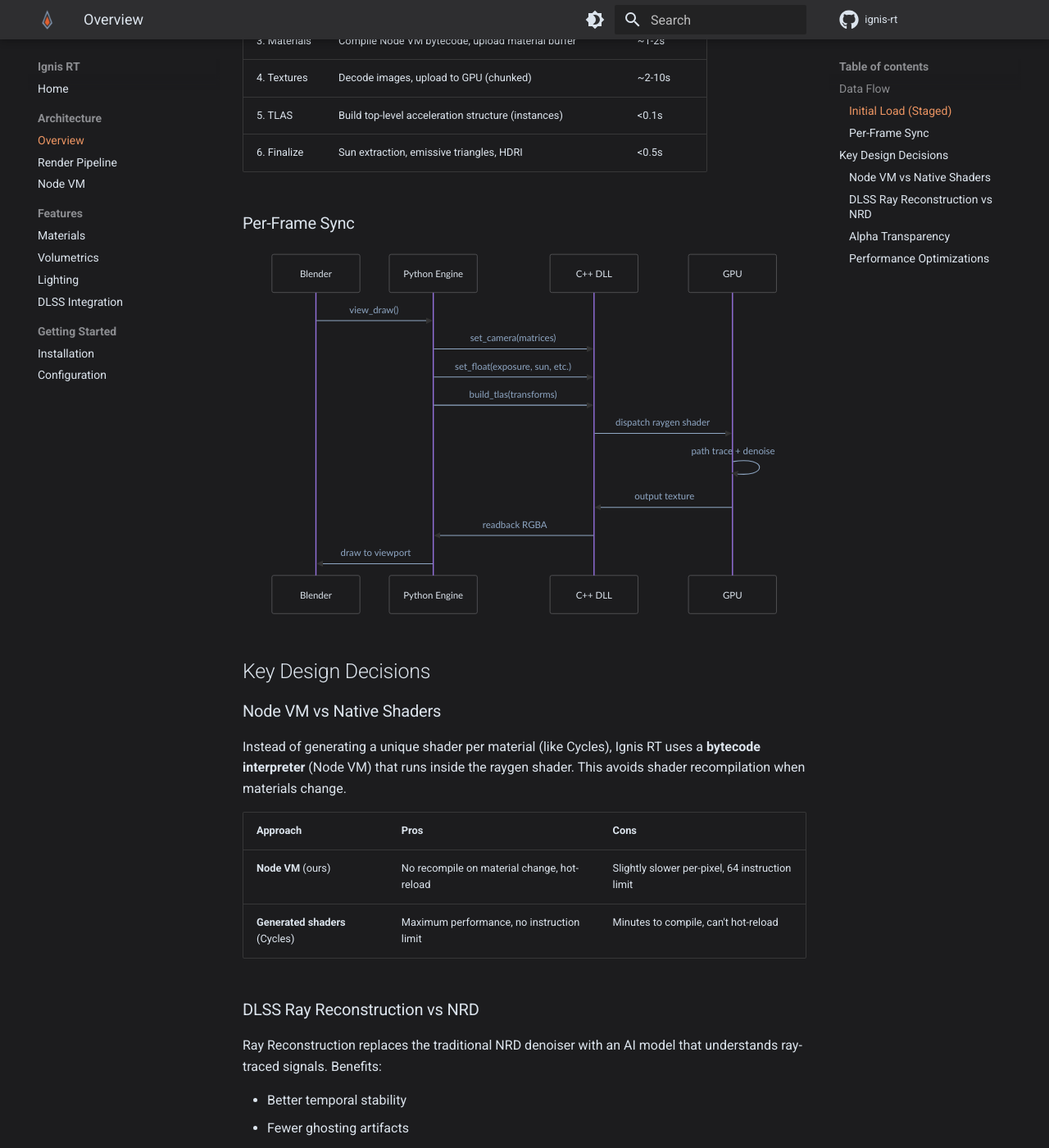
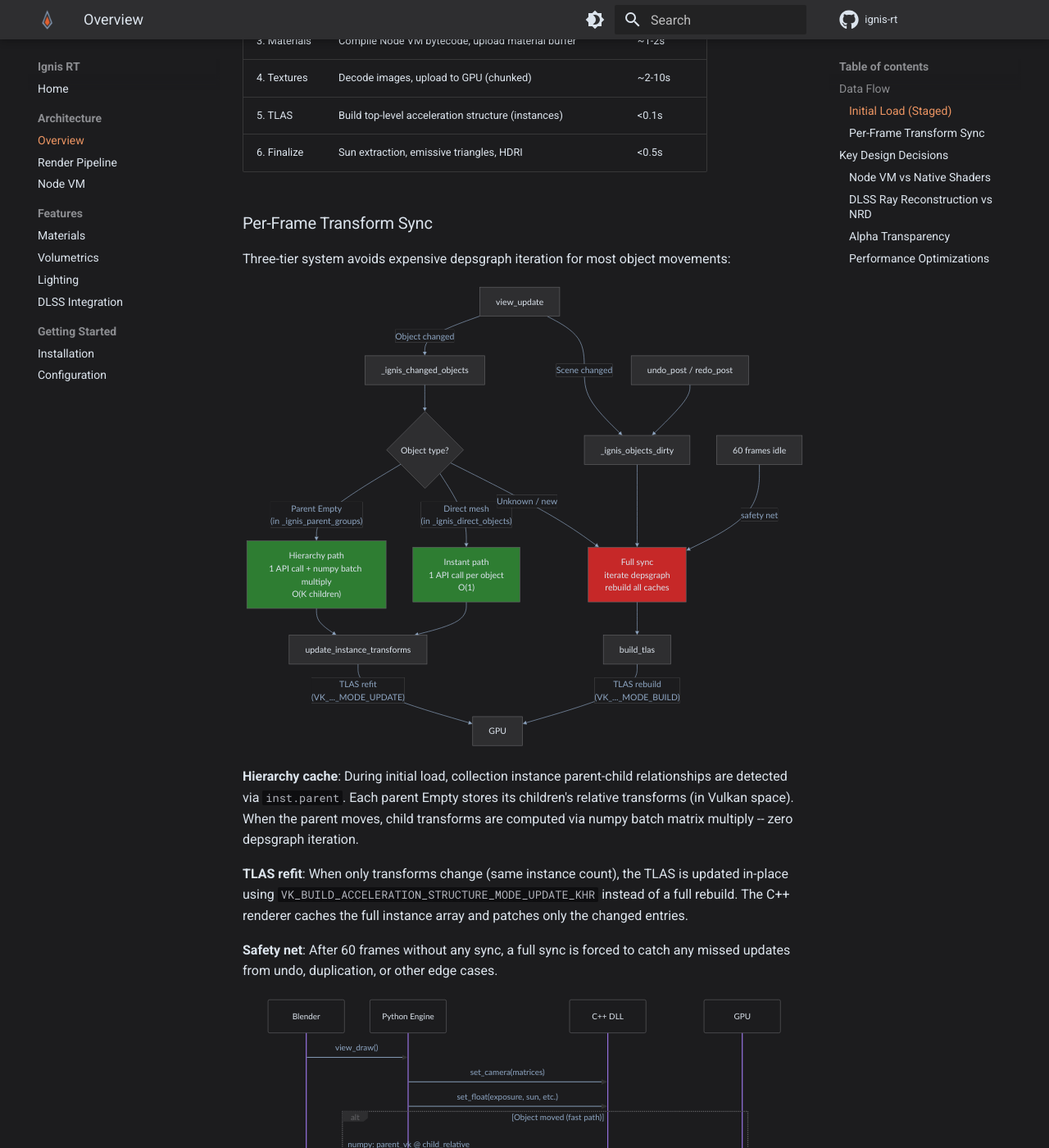
Before and after one commit to kalexis1994/ignis-rt, an MkDocs documentation site: the page built from docs/architecture/overview.md, in a window 1280 px wide and 1400 px high, scrolled down 869 px. Shown: the whole window at 82% size. Built offline with MkDocs 1.6.1 and Material for MkDocs 9.7.7, drawn with Linux system fonts in a browser that asks for light colours; comment, search, counter and statistics services are not loaded; some of the changed text lies outside the part shown.

Commit message:
Update docs: Sky Texture properties, hierarchy transform sync
- Document all Sky Texture node properties (sun_size, sun_intensity,
  air_density, dust_density, ozone_density, altitude) with effect
  descriptions and default values
- Document three-tier transform sync system with Mermaid diagrams:
  instant (direct), hierarchy (collection instances), full (fallback)
- Document TLAS refit (UPDATE mode) and periodic validation safety net
- Add hierarchy transform sync and TLAS refit to performance table
- Add sky atmosphere and hierarchy sync to index feature list

Co-Authored-By: Claude Opus 4.6 (1M context) <noreply@anthropic.com>

````diff
--- a/docs/architecture/overview.md
+++ b/docs/architecture/overview.md
@@ -53,7 +53,42 @@ flowchart TB
 | 5. TLAS | Build top-level acceleration structure (instances) | <0.1s |
 | 6. Finalize | Sun extraction, emissive triangles, HDRI | <0.5s |
 
-### Per-Frame Sync
+### Per-Frame Transform Sync
+
+Three-tier system avoids expensive depsgraph iteration for most object movements:
+
+```mermaid
+flowchart TD
+    VU[view_update] -->|Object changed| CO[_ignis_changed_objects]
+    VU -->|Scene changed| OD[_ignis_objects_dirty]
+    UNDO[undo_post / redo_post] --> OD
+
+    CO --> CHECK{Object type?}
+    CHECK -->|"Parent Empty<br>(in _ignis_parent_groups)"| HIER["Hierarchy path<br>1 API call + numpy batch multiply<br>O(K children)"]
+    CHECK -->|"Direct mesh<br>(in _ignis_direct_objects)"| INST["Instant path<br>1 API call per object<br>O(1)"]
+    CHECK -->|Unknown / new| FULL
+
+    OD --> FULL["Full sync<br>iterate depsgraph<br>rebuild all caches"]
+
+    HIER --> UPDATE[update_instance_transforms]
+    INST --> UPDATE
+    FULL --> BUILD[build_tlas]
+
+    UPDATE -->|"TLAS refit<br>(VK_..._MODE_UPDATE)"| GPU[GPU]
+    BUILD -->|"TLAS rebuild<br>(VK_..._MODE_BUILD)"| GPU
+
+    IDLE["60 frames idle"] -->|safety net| FULL
+
+    style HIER fill:#2E7D32,color:white
+    style INST fill:#2E7D32,color:white
+    style FULL fill:#C62828,color:white
+```
+
+**Hierarchy cache**: During initial load, collection instance parent-child relationships are detected via `inst.parent`. Each parent Empty stores its children's relative transforms (in Vulkan space). When the parent moves, child transforms are computed via numpy batch matrix multiply -- zero depsgraph iteration.
+
+**TLAS refit**: When only transforms change (same instance count), the TLAS is updated in-place using `VK_BUILD_ACCELERATION_STRUCTURE_MODE_UPDATE_KHR` instead of a full rebuild. The C++ renderer caches the full instance array and patches only the changed entries.
+
+**Safety net**: After 60 frames without any sync, a full sync is forced to catch any missed updates from undo, duplication, or other edge cases.
 
 ```mermaid
 sequenceDiagram
@@ -65,7 +100,15 @@ sequenceDiagram
     B->>P: view_draw()
     P->>C: set_camera(matrices)
     P->>C: set_float(exposure, sun, etc.)
-    P->>C: build_tlas(transforms)
+    alt Object moved (fast path)
+        P->>P: numpy: parent_vk @ child_relative
+        P->>C: update_instance_transforms(indices, xforms)
+        C->>G: TLAS refit (UPDATE mode)
+    else Scene changed (full sync)
+        P->>P: iterate depsgraph
+        P->>C: build_tlas(all instances)
+        C->>G: TLAS rebuild (BUILD mode)
+    end
     C->>G: dispatch raygen shader
     G->>G: path trace + denoise
     G->>C: output texture
@@ -99,10 +142,12 @@ All rays use `gl_RayFlagsOpaqueEXT` for maximum hardware BVH performance. Alpha-
 
 ### Performance Optimizations
 
-| Optimization | Impact | GPU |
+| Optimization | Impact | Where |
 |---|---|---|
-| **Shader Execution Reordering (SER)** | Reduces thread divergence by grouping threads with same material | RTX 40+ hardware, 30 software |
-| **VM skip for empty programs** | Avoids function call + 20-field struct init when instrCount=0 | All |
-| **Output opcode fast-path** | Opcodes >= 0xE0 branch directly to output handlers, skipping 50+ intermediate checks | All |
-| **Opaque ray queries** | Hardware BVH finds closest hit natively, no per-candidate processing | All |
-| **Runtime OCIO LUT bake** | Single 3D texture lookup for any view transform, no per-pixel OCIO evaluation | All |
+| **Hierarchy transform sync** | O(1) API calls + numpy batch multiply instead of O(N) depsgraph iteration per frame | CPU |
+| **TLAS refit (UPDATE mode)** | In-place BVH refit instead of full TLAS rebuild when only transforms change | GPU |
+| **Shader Execution Reordering (SER)** | Reduces thread divergence by grouping threads with same material | RTX 40+ HW, 30 SW |
+| **VM skip for empty programs** | Avoids function call + 20-field struct init when instrCount=0 | GPU |
+| **Output opcode fast-path** | Opcodes >= 0xE0 branch directly to output handlers, skipping 50+ intermediate checks | GPU |
+| **Opaque ray queries** | Hardware BVH finds closest hit natively, no per-candidate processing | GPU |
+| **Runtime OCIO LUT bake** | Single 3D texture lookup for any view transform, no per-pixel OCIO evaluation | GPU |
````
Also changed, not shown: docs/features/lighting.md (+23 -4 lines), docs/index.md (+2 -0 lines).
